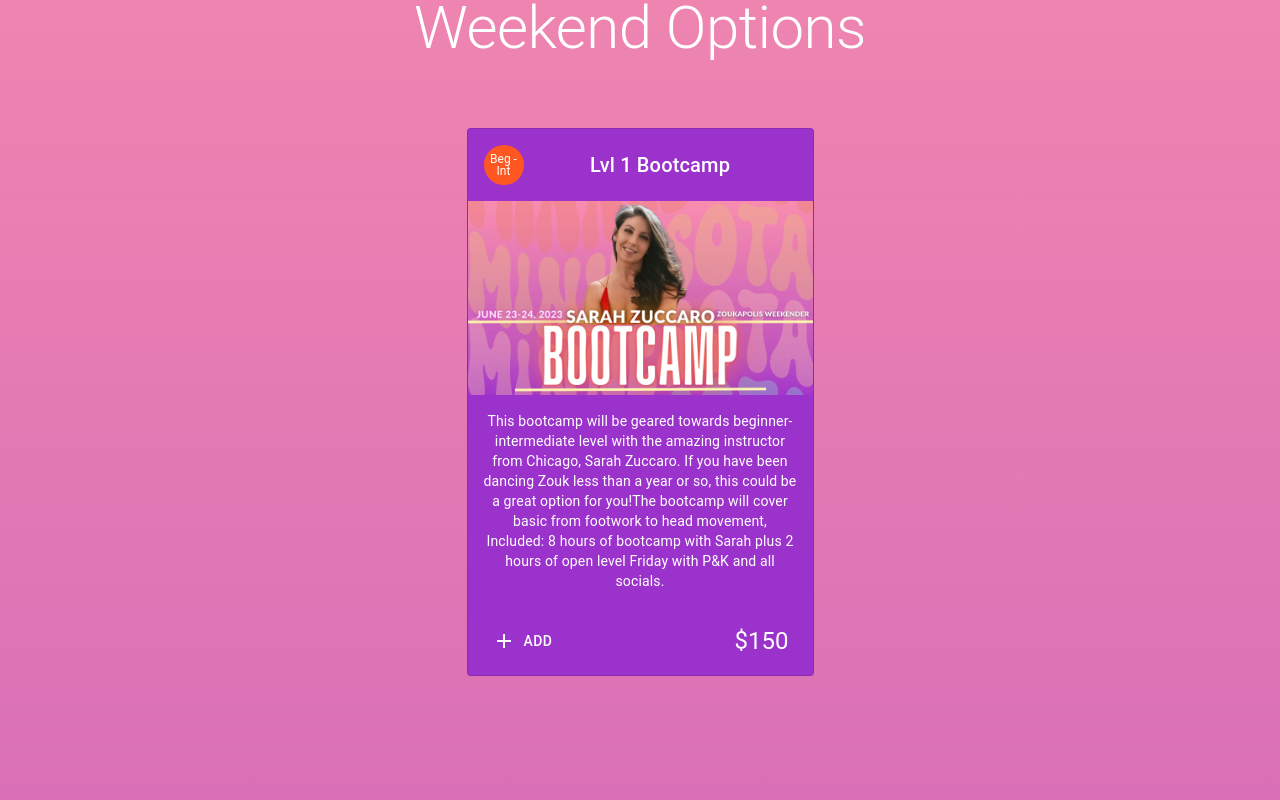
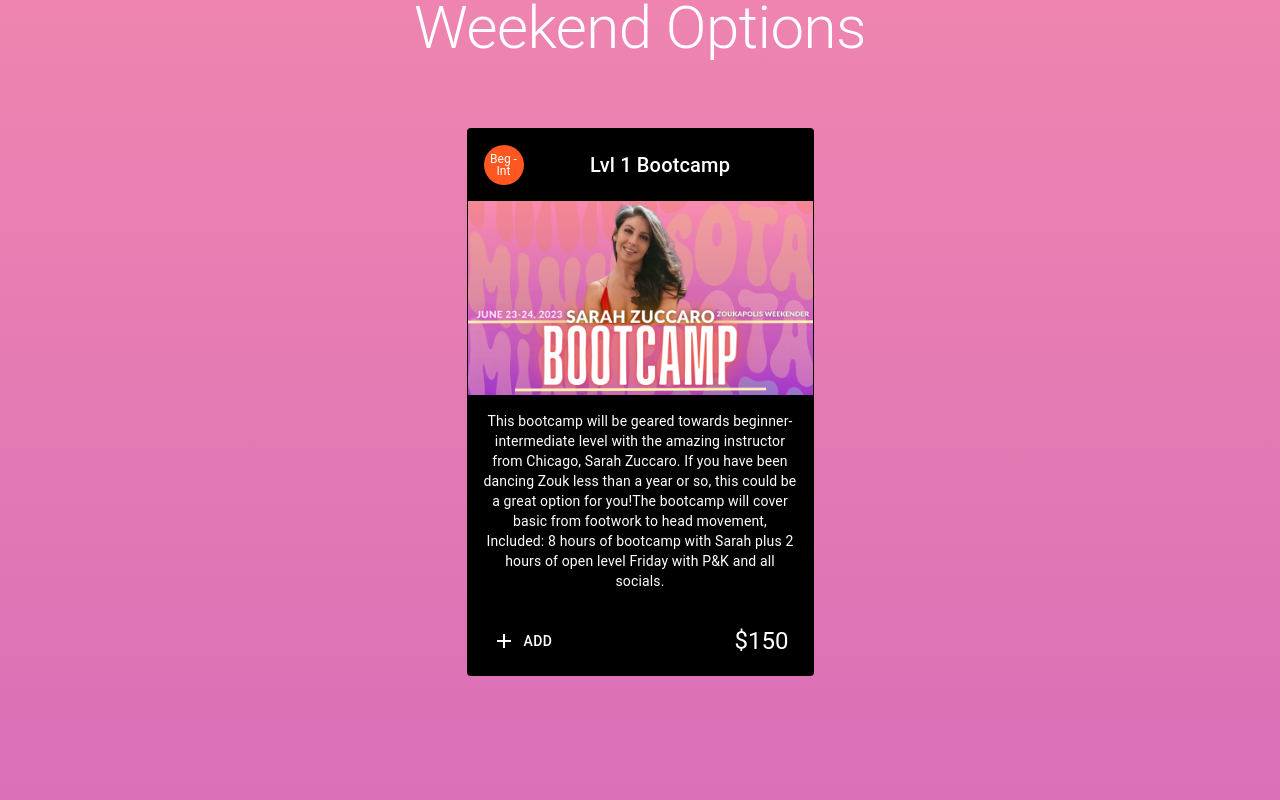
Before and after one commit to Topher-Dunlap/kuna_paloma_event_landing, a React (Create React App) app: page / in a window 1280 px wide. Shown: the part 640-1440 px from the top of the page. Built offline with nearby package versions, Linux system fonts and the light colour scheme.

Commit message:
updating card color

```diff
--- a/src/App.js
+++ b/src/App.js
@@ -51,6 +51,7 @@
 
     const handleExpandCartClick = () => {
         setExpandedCart(!expandedCart);
+
     };
 
     const executeScrollToCart = () => {
--- a/src/OptionCard.js
+++ b/src/OptionCard.js
@@ -96,7 +96,7 @@
             className="MuiCard-root"
             sx={{
                     maxWidth: 345,
-                    backgroundColor: '#9c32cc',
+                    backgroundColor: 'black',
                     color: '#fff',
                     borderWidth: '1px',
                 }}>
```
